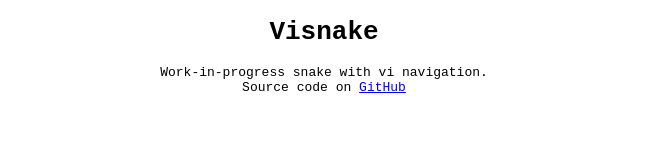
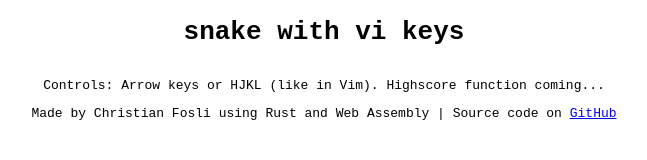
Before and after one commit to christianfosli/snake, a website built with Parcel: page index.html in a window 1280 px wide. Shown: the whole page, without its empty margins (316-963 px from the left). Built offline with nearby package versions, Linux system fonts and the light colour scheme.

Commit message:
Update html a bit

```diff
--- a/index.html
+++ b/index.html
@@ -3,18 +3,24 @@
   <head>
     <meta http-equiv="Content-type" content="text/html; charset=utf-8" />
     <meta name="viewport" content="width=device-width, initial-scale=1" />
-    <title>visnake</title>
+    <title>snake</title>
     <link rel="stylesheet" type="text/css" href="style.css" />
     <script src="js/index.js"></script>
   </head>
   <body>
     <header>
-      <h1>Visnake</h1>
+      <h1>snake with vi keys</h1>
     </header>
-    <main></main>
+    <main>
+      <!--canvas to be added by js-->
+    </main>
+    <div>
+      <p>
+        Controls: Arrow keys or HJKL (like in Vim). Highscore function coming...
+      </p>
+    </div>
     <footer>
-      Work-in-progress snake with vi navigation.<br />
-      Source code on
+      Made by Christian Fosli using Rust and Web Assembly | Source code on
       <a href="https://github.com/christianfosli/visnake-wasm">GitHub</a>
     </footer>
   </body>
--- a/style.css
+++ b/style.css
@@ -15,6 +15,10 @@ canvas {
   border: 1px solid #bada55;
 }
 
+main ~ div {
+  text-align: center;
+}
+
 footer {
   text-align: center;
 }
```
